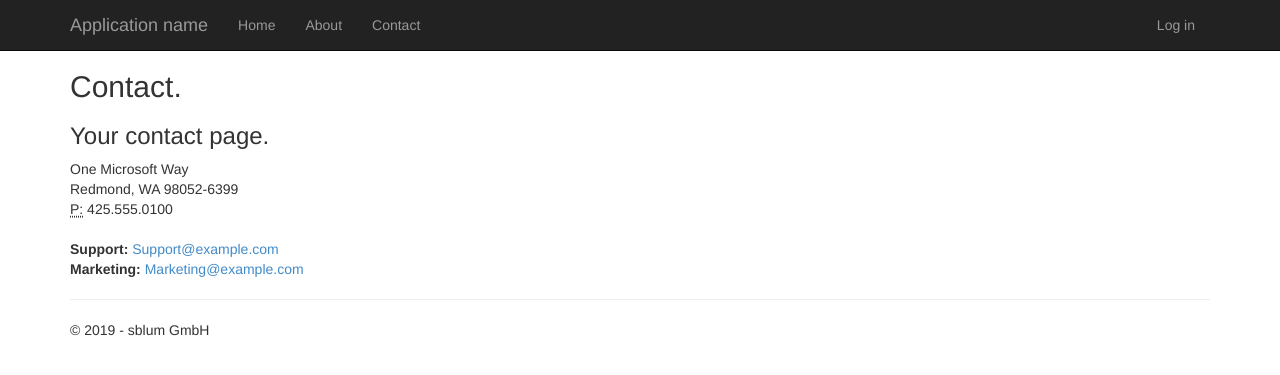
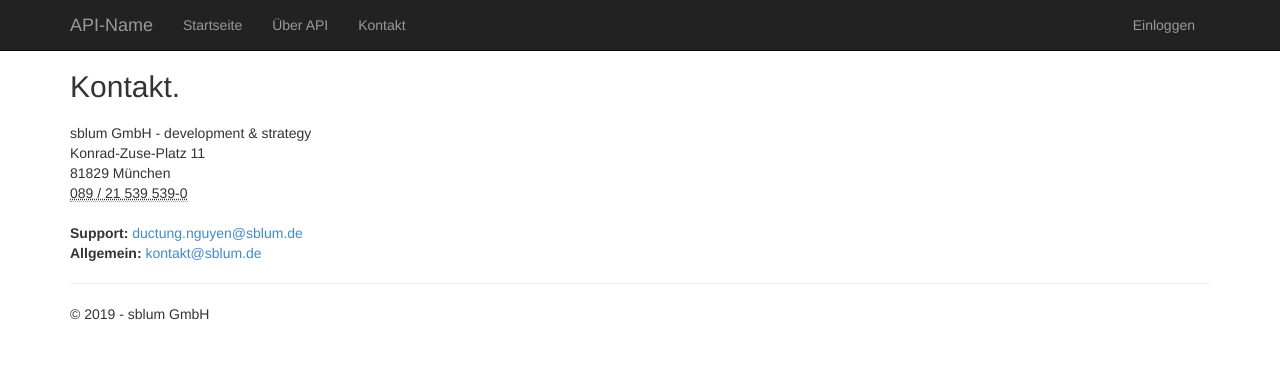
Before and after one commit to ductungnguyen/pythonVS-Spielwiese, a Django app: page /contact in a window 1280 px wide. Shown: the top 375 px of the page. Run offline with Django 3.2, Linux system fonts and the light colour scheme; some libraries are stand-ins or nearby versions.

Commit message:
kleine Änderungen in Sprache

```diff
--- a/DjangoWeb/app/templates/app/about.html
+++ b/DjangoWeb/app/templates/app/about.html
@@ -5,6 +5,6 @@
 <h2>{{ title }}.</h2>
 <h3>{{ message }}</h3>
 
-<p>Use this area to provide additional information.</p>
+<p>Dieses API wird zum Zweck ... erstellt</p>
 
 {% endblock %}
--- a/DjangoWeb/app/templates/app/contact.html
+++ b/DjangoWeb/app/templates/app/contact.html
@@ -6,15 +6,16 @@
 <h3>{{ message }}</h3>
 
 <address>
-    One Microsoft Way<br />
-    Redmond, WA 98052-6399<br />
-    <abbr title="Phone">P:</abbr>
-    425.555.0100
+    sblum GmbH - development & strategy <br />
+    Konrad-Zuse-Platz 11<br />
+    81829 M&uuml;nchen<br />
+    <abbr title="Phone">089 / 21 539 539-0</abbr>
+
 </address>
 
 <address>
-    <strong>Support:</strong>   <a href="mailto:Support@example.com">Support@example.com</a><br />
-    <strong>Marketing:</strong> <a href="mailto:Marketing@example.com">Marketing@example.com</a>
+    <strong>Support:</strong>   <a href="mailto:ductung.nguyen@sblum.de">ductung.nguyen@sblum.de</a><br />
+    <strong>Allgemein:</strong> <a href="mailto:kontakt@sblum.de">kontakt@sblum.de</a>
 </address>
 
 {% endblock %}
--- a/DjangoWeb/app/templates/app/index.html
+++ b/DjangoWeb/app/templates/app/index.html
@@ -3,9 +3,9 @@
 {% block content %}
 
 <div class="jumbotron">
-    <h1>Django</h1>
-    <p class="lead">Django is a free web framework for building great Web sites and Web applications using HTML, CSS and JavaScript.</p>
-    <p><a href="https://www.djangoproject.com/" class="btn btn-primary btn-large">Learn more &raquo;</a></p>
+    <h1>Hauptdialog</h1>
+    <p class="lead">Kurzbeschreibung</p>
+    <p><a href="https://www.djangoproject.com/" class="btn btn-primary btn-large">Link zum Django &raquo;</a></p>
 </div>
 
 <div class="row">
--- a/DjangoWeb/app/templates/app/layout.html
+++ b/DjangoWeb/app/templates/app/layout.html
@@ -3,7 +3,7 @@
 <head>
     <meta charset="utf-8" />
     <meta name="viewport" content="width=device-width, initial-scale=1.0">
-    <title>{{ title }} - My Django Application</title>
+    <title>{{ title }} - Muster API</title>
     {% load staticfiles %}
     <link rel="stylesheet" type="text/css" href="{% static 'app/content/bootstrap.min.css' %}" />
     <link rel="stylesheet" type="text/css" href="{% static 'app/content/site.css' %}" />
@@ -19,13 +19,13 @@
                     <span class="icon-bar"></span>
                     <span class="icon-bar"></span>
                 </button>
-                <a href="/" class="navbar-brand">Application name</a>
+                <a href="/" class="navbar-brand">API-Name</a>
             </div>
             <div class="navbar-collapse collapse">
                 <ul class="nav navbar-nav">
-                    <li><a href="{% url 'home' %}">Home</a></li>
-                    <li><a href="{% url 'about' %}">About</a></li>
-                    <li><a href="{% url 'contact' %}">Contact</a></li>
+                    <li><a href="{% url 'home' %}">Startseite</a></li>
+                    <li><a href="{% url 'about' %}">Über API</a></li>
+                    <li><a href="{% url 'contact' %}">Kontakt</a></li>
                 </ul>
                 {% include 'app/loginpartial.html' %}
             </div>
--- a/DjangoWeb/app/templates/app/login.html
+++ b/DjangoWeb/app/templates/app/login.html
@@ -8,7 +8,7 @@
         <section id="loginForm">
             <form action="." method="post" class="form-horizontal">
                 {% csrf_token %}
-                <h4>Benutzen ein lokales Konto zum Einloggen.</h4>
+                <h4>Benutzen Sie ein lokales Konto zum Einloggen.</h4>
                 <hr />
                 <div class="form-group">
                     <label for="id_username" class="col-md-2 control-label">Benutzername</label>
@@ -25,11 +25,11 @@
                 <div class="form-group">
                     <div class="col-md-offset-2 col-md-10">
                         <input type="hidden" name="next" value="/" />
-                        <input type="submit" value="Log in" class="btn btn-default" />
+                        <input type="submit" value="Einloggen" class="btn btn-default" />
                     </div>
                 </div>
                 {% if form.errors %}
-                <p class="validation-summary-errors">Bitte gueltigen Benutzernamen und Passwort eingeben</p>
+                <p class="validation-summary-errors">Bitte geben Sie einen g&uuml;ltigen Benutzernamen und Passwort ein</p>
                 {% endif %}
             </form>
         </section>
--- a/DjangoWeb/app/templates/app/loginpartial.html
+++ b/DjangoWeb/app/templates/app/loginpartial.html
@@ -2,15 +2,15 @@
 <form id="logoutForm" action="/logout" method="post" class="navbar-right">
     {% csrf_token %}
     <ul class="nav navbar-nav navbar-right">
-        <li><span class="navbar-brand">Hello {{ user.username }}!</span></li>
-        <li><a href="javascript:document.getElementById('logoutForm').submit()">Log off</a></li>
+        <li><span class="navbar-brand">Hallo {{ user.username }}!</span></li>
+        <li><a href="javascript:document.getElementById('logoutForm').submit()">Ausloggen</a></li>
     </ul>
 </form>
 
 {% else %}
 
 <ul class="nav navbar-nav navbar-right">
-    <li><a href="{% url 'login' %}">Log in</a></li>
+    <li><a href="{% url 'login' %}">Einloggen</a></li>
 </ul>
 
 {% endif %}
--- a/DjangoWeb/app/views.py
+++ b/DjangoWeb/app/views.py
@@ -26,8 +26,8 @@
         request,
         'app/contact.html',
         {
-            'title':'Contact',
-            'message':'Your contact page.',
+            'title':'Kontakt',
+            'message':'',
             'year':datetime.now().year,
         }
     )
@@ -39,8 +39,8 @@
         request,
         'app/about.html',
         {
-            'title':'About',
-            'message':'Your application description page.',
+            'title':'Über die API',
+            'message':'Beschreibung des APIs',
             'year':datetime.now().year,
         }
     )
```
Also changed, not shown: DjangoWeb/db.sqlite3.
